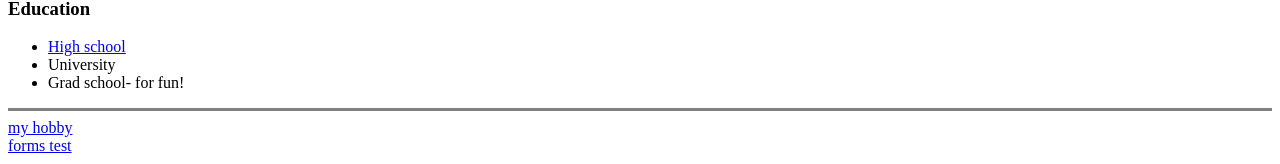
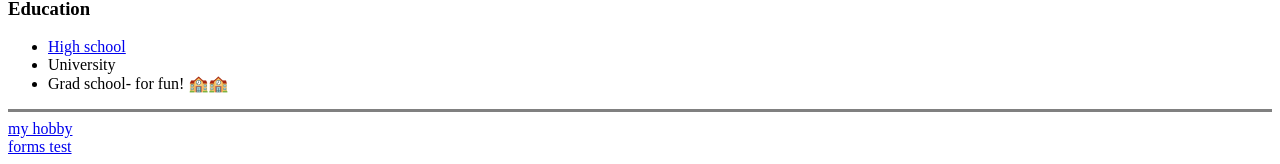
Before and after one commit to yongtube33/cv, a plain HTML site: page index.html in a window 1280 px wide. Shown: the part 450-614 px from the top of the page. Drawn offline with Linux system fonts and the light colour scheme.

Commit message:
modified index.html from feature1 local branch (#1)
Co-authored-by: Yongtub <yt@example.com>

```diff
--- a/index.html
+++ b/index.html
@@ -13,7 +13,7 @@
         <ul>
             <li><a href="https://en.wikipedia.org/wiki/High_school_(North_America)">High school</a></li>
             <li>University</li>
-            <li>Grad school- for fun!</li>
+            <li>Grad school- for fun! 🏫🏫</li>
         </ul>
         <hr size="3" noshade="true">
         <a href="hobby.html">my hobby</a>
```
